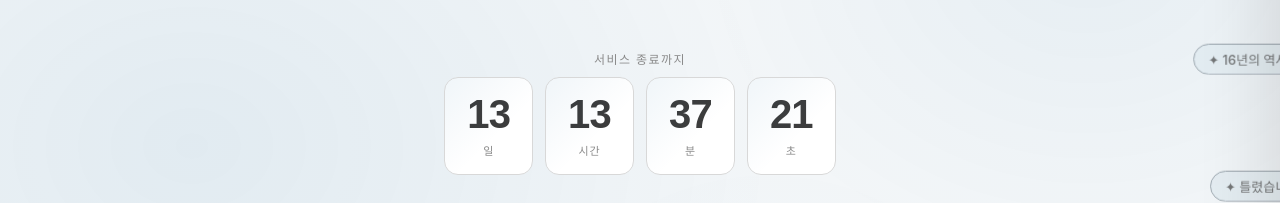
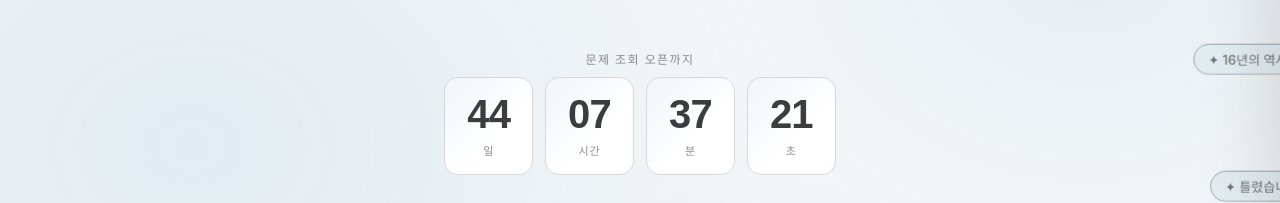
Before and after one commit to aidengoldkr/BaekJoon-Memorial, a Next.js app: page / in a window 1280 px wide. Shown: the part 174-377 px from the top of the page. Built offline with nearby package versions, Linux system fonts and the light colour scheme; no server answers; the database is empty; a web font is replaced by a local one.

Commit message:
update countdown to open

```diff
--- a/src/app/page.tsx
+++ b/src/app/page.tsx
@@ -46,8 +46,8 @@ export default async function LandingPage() {
         </h1>
 
         <div className={styles.countdownWrapper}>
-          <p className={styles.countdownLabel}>서비스 종료까지</p>
-          <CountdownTimer targetDate="2026-04-29T00:00:00" />
+          <p className={styles.countdownLabel}>문제 조회 오픈까지</p>
+          <CountdownTimer targetDate="2026-05-29T18:00:00" />
         </div>
 
         <p className={styles.description}>
```
